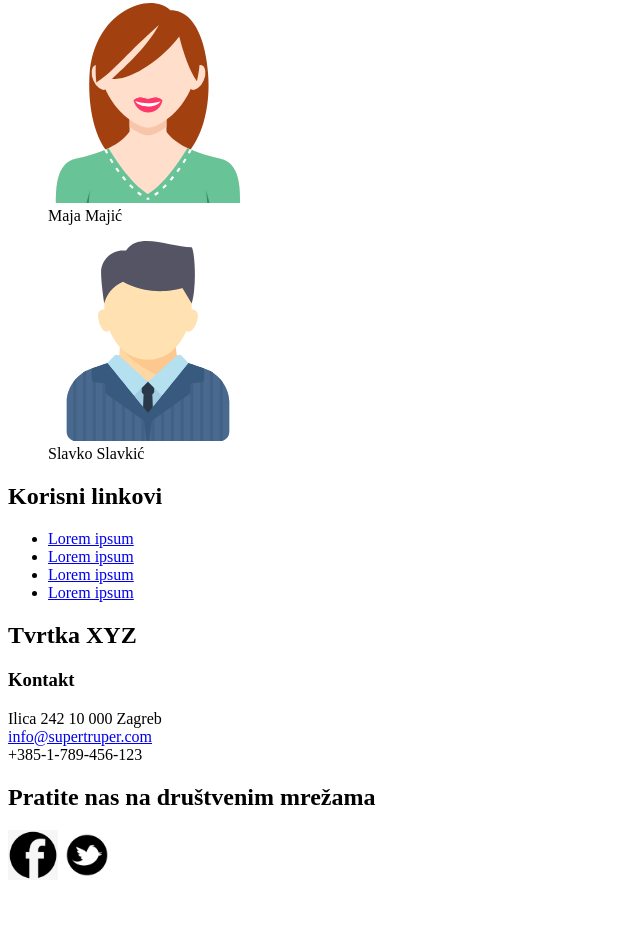
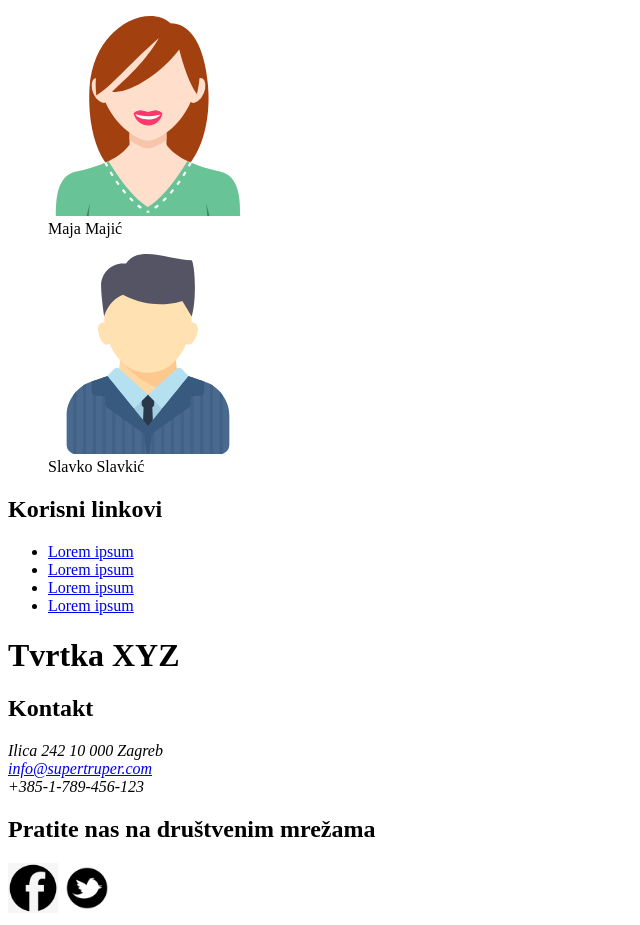
Before and after one commit to Dorazen/algebra-html, a plain HTML site: page vježba 11_strukturiranje sadržaja/index.html in a window 1280 px wide. Shown: the part 1489-2414 px from the top of the page, without its empty margins (0-640 px from the left). Before the commit the page ends 2381 px from the top, so only its background shows below. Drawn offline with Linux system fonts and the light colour scheme.

Commit message:
uskladio vježbu s onim kao u predavača

```diff
--- a/vježba 11_strukturiranje sadržaja/index.html
+++ b/vježba 11_strukturiranje sadržaja/index.html
@@ -19,23 +19,25 @@
                 <li><a href="#Kontakt">Kontakt</a></li>
             </ul>
         </nav>
+        <div>
             <h1>Naslov stranice</h1>
             <img src="html-css_logo.svg" alt="logo stranice" width="200" height="200">
             <p>Uvodni tekst</p>
+        </div>
     </header>
 
     <main>
+        <h1 id="Naslov">Naslov sadržaja stranice</h1>
         <section>
-            <h2 id="Naslov">Naslov sadržaja stranice</h2>
-            <article>
+            <section>
                 <h2 id="Onama">O nama</h2>
                 <h3>Naša misija</h3>
                 <p>...</p>
-            </article>
-            <article>
+            </section>
+            <section>
                 <h3>vlasnička struktura tvrtke</h3>
                 <p>...</p>
-            </article>
+            </section>
         </section>
 
         <section>
@@ -76,9 +78,9 @@
                 </figure>
             </article>
         </section>
-        <section>
+        <aside>
             <h2>Korisni linkovi</h2>
-            <aside>
+
             <ul>
                 <li><a href="URL1" target="_blank">Lorem ipsum</a></li>
                 <li><a href="URL2" target="_blank">Lorem ipsum</a></li>
@@ -86,26 +88,26 @@
                 <li><a href="URL4" target="_blank">Lorem ipsum</a></li>
             </ul>
         </aside>
-        </section>
     </main>
+
     <footer>
-        <section>
-            <h2>Tvrtka XYZ</h2>
-            <h3 id="Kontakt">Kontakt</h3>
-            <aside>
+        <h1>Tvrtka XYZ</h1>
+        <div>
+            <h2 id="Kontakt">Kontakt</h2>
+            <address>
                 <p>Ilica 242 10 000 Zagreb <br>
                     <a href="mailto:info@supertruper.com">info@supertruper.com</a> <br>
                     +385-1-789-456-123
                 </p>
-            </aside>
-        </section>
-        <section>
+            </address>
+        </div>
+        <div>
             <h2>Pratite nas na društvenim mrežama</h2>
             <a href="https://www.facebook.com/"><img src="facebook.png" alt="logo link na našu facebook stranicu"
                     height="50" width="50"></a>
             <a href="https://twitter.com/"><img src="twiter.jpg" alt="logo link na našu twitter stranicu" height="50"
                     width="50"></a>
-        </section>
+        </div>
     </footer>
 </body>
 
```
Also changed, not shown: vježba 12_ponavljanje/merch.html (+1 -1 lines). Lines whose indentation alone changed are shown as unchanged.
